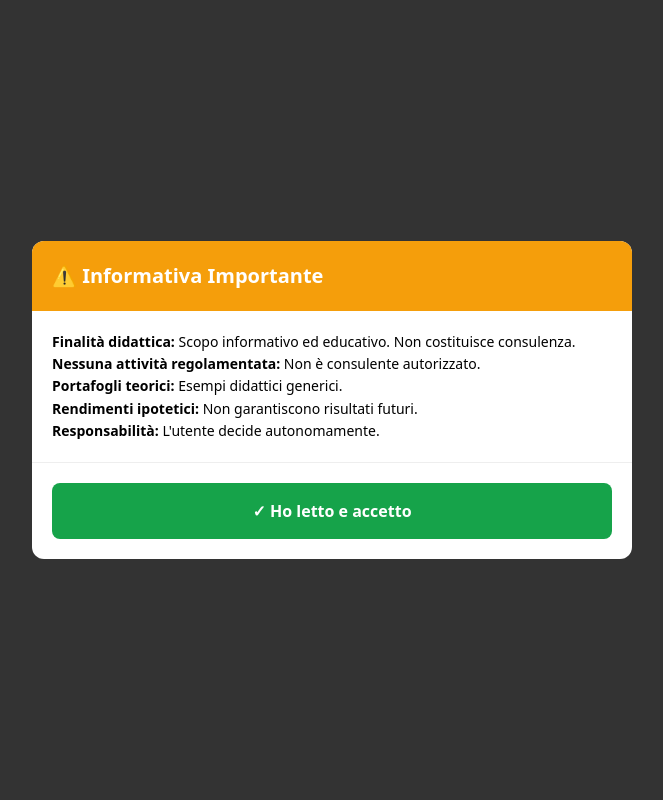
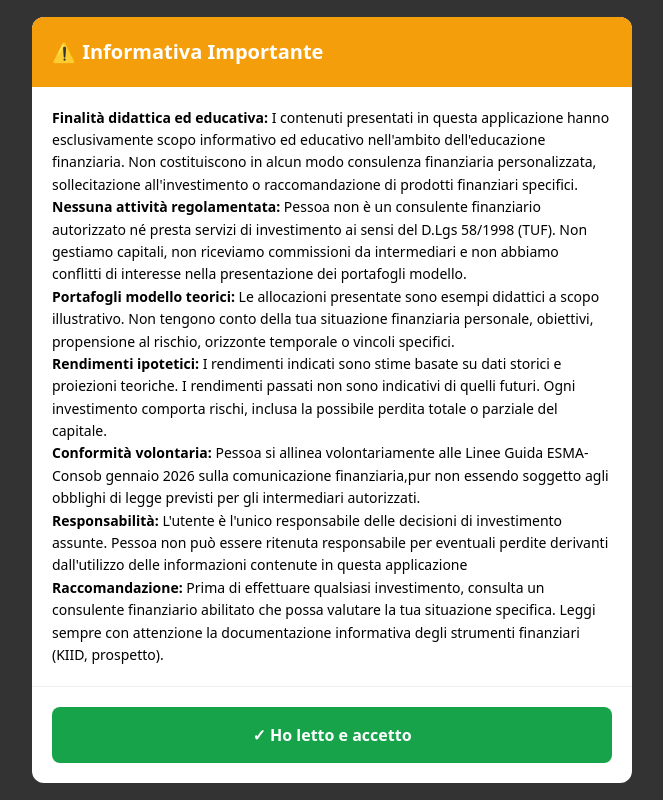
Before and after one commit to dadaclem/Undici-ideale, a React (Vite) app: page / in a window 1280 px wide. Shown: the whole page, without its empty margins (308-971 px from the left). Built offline with nearby package versions, Linux system fonts and the light colour scheme.

Commit message:
Update App.jsx

```diff
--- a/src/App.jsx
+++ b/src/App.jsx
@@ -276,12 +276,14 @@ export default function PortafogliModello() {
 
           {/* Contenuto */}
           <div style={{ padding: '20px', fontSize: '14px', lineHeight: '1.6' }}>
-            <p><strong>Finalità didattica:</strong> Scopo informativo ed educativo. Non costituisce consulenza.</p>
-            <p><strong>Nessuna attività regolamentata:</strong> Non è consulente autorizzato.</p>
-            <p><strong>Portafogli teorici:</strong> Esempi didattici generici.</p>
-            <p><strong>Rendimenti ipotetici:</strong> Non garantiscono risultati futuri.</p>
-            <p><strong>Responsabilità:</strong> L'utente decide autonomamente.</p>
-          </div>
+            <p><strong>Finalità didattica ed educativa:</strong> I contenuti presentati in questa applicazione hanno esclusivamente scopo informativo ed educativo nell'ambito dell'educazione finanziaria. Non costituiscono in alcun modo consulenza finanziaria personalizzata, sollecitazione all'investimento o raccomandazione di prodotti finanziari specifici.</p>
+            <p><strong>Nessuna attività regolamentata:</strong> Pessoa non è un consulente finanziario autorizzato né presta servizi di investimento ai sensi del D.Lgs 58/1998 (TUF). Non gestiamo capitali, non riceviamo commissioni da intermediari e non abbiamo conflitti di interesse nella presentazione dei portafogli modello.</p>
+            <p><strong>Portafogli modello teorici:</strong> Le allocazioni presentate sono esempi didattici a scopo illustrativo. Non tengono conto della tua situazione finanziaria personale, obiettivi, propensione al rischio, orizzonte temporale o vincoli specifici. </p>
+            <p><strong>Rendimenti ipotetici:</strong> I rendimenti indicati sono stime basate su dati storici e proiezioni teoriche. I rendimenti passati non sono indicativi di quelli futuri. Ogni investimento comporta rischi, inclusa la possibile perdita totale o parziale del capitale. </p>
+            <p><strong>Conformità volontaria:</strong> Pessoa si allinea volontariamente alle Linee Guida ESMA-Consob gennaio 2026 sulla comunicazione finanziaria,pur non essendo soggetto agli obblighi di legge previsti per gli intermediari autorizzati. </p>
+            <p><strong>Responsabilità:</strong> L'utente è l'unico responsabile delle decisioni di investimento assunte. Pessoa non può essere ritenuta responsabile per eventuali perdite derivanti dall'utilizzo delle informazioni contenute in questa applicazione</p>
+            <p><strong>Raccomandazione:</strong> Prima di effettuare qualsiasi investimento, consulta un consulente finanziario abilitato che possa valutare la tua situazione specifica. Leggi sempre con attenzione la documentazione informativa degli strumenti finanziari (KIID, prospetto). </p>
+        </div>
 
           {/* Pulsante */}
           <div style={{ padding: '20px', borderTop: '1px solid #eee' }}>
```
